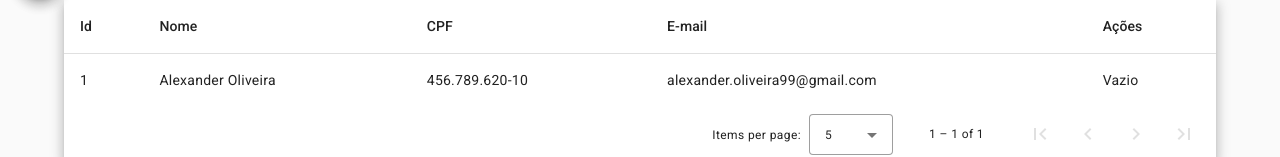
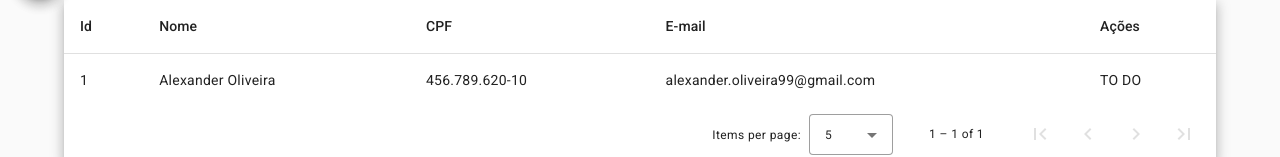
Before and after one commit to alexander1914/helpdesk-front, an Angular app in the folder helpdesk-app/: page /tecnicos in a window 1280 px wide. Shown: the part 164-321 px from the top of the page. Built offline with nearby package versions, Linux system fonts and the light colour scheme.

Commit message:
I was cleaning code this tecnico component

```diff
--- a/helpdesk-app/src/app/components/tecnico/tecnico-list/tecnico-list.component.html
+++ b/helpdesk-app/src/app/components/tecnico/tecnico-list/tecnico-list.component.html
@@ -29,7 +29,7 @@
           <!-- Ações Column -->
           <ng-container matColumnDef="acoes">
             <th mat-header-cell *matHeaderCellDef> Ações </th>
-            <td mat-cell *matCellDef="let element"> Vazio </td>
+            <td mat-cell *matCellDef="let element"> TO DO </td>
           </ng-container>
 
           <tr mat-header-row *matHeaderRowDef="displayedColumns"></tr>
--- a/helpdesk-app/src/app/components/tecnico/tecnico-list/tecnico-list.component.ts
+++ b/helpdesk-app/src/app/components/tecnico/tecnico-list/tecnico-list.component.ts
@@ -36,8 +36,6 @@
   @ViewChild(MatPaginator) paginator: MatPaginator;
 
   ngAfterViewInit(): void {
-    //Called after ngAfterContentInit when the component's view has been initialized. Applies to components only.
-    //Add 'implements AfterViewInit' to the class.
     this.dataSource.paginator = this.paginator
   }
 }
```
